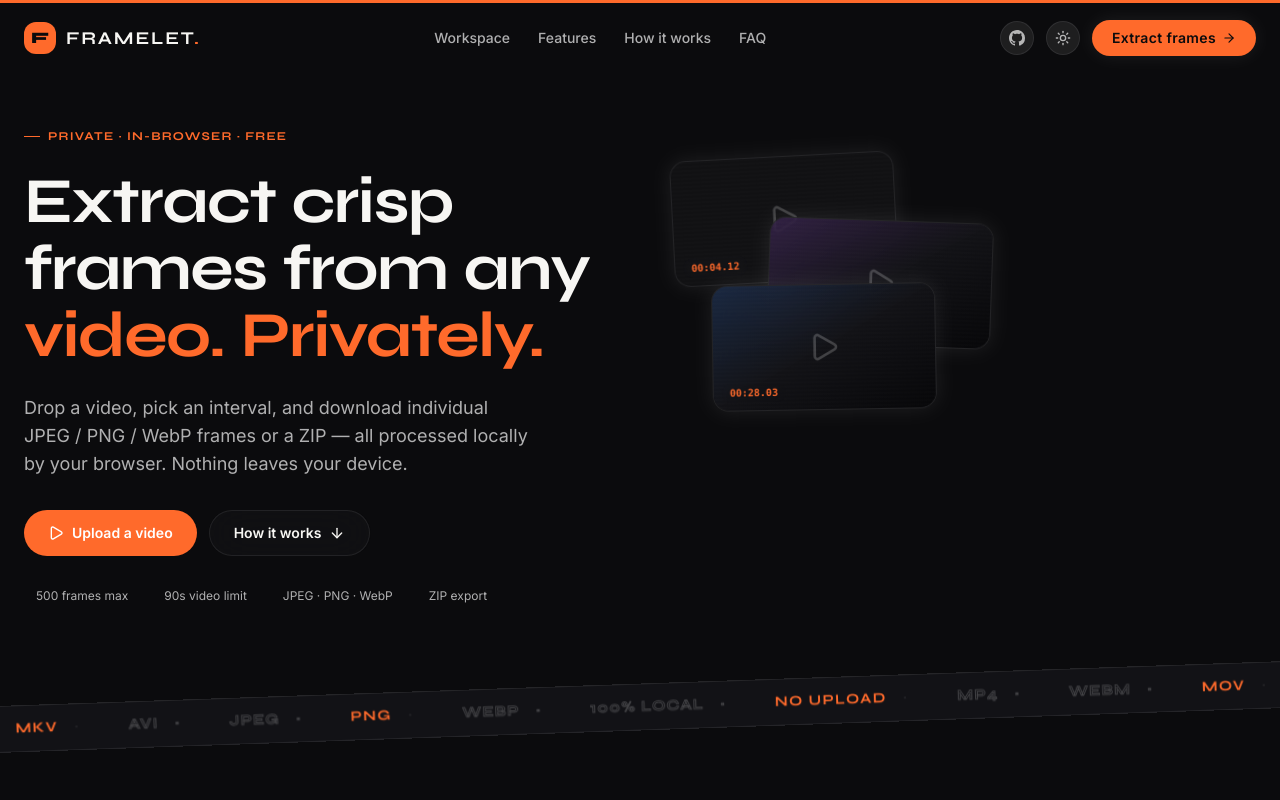
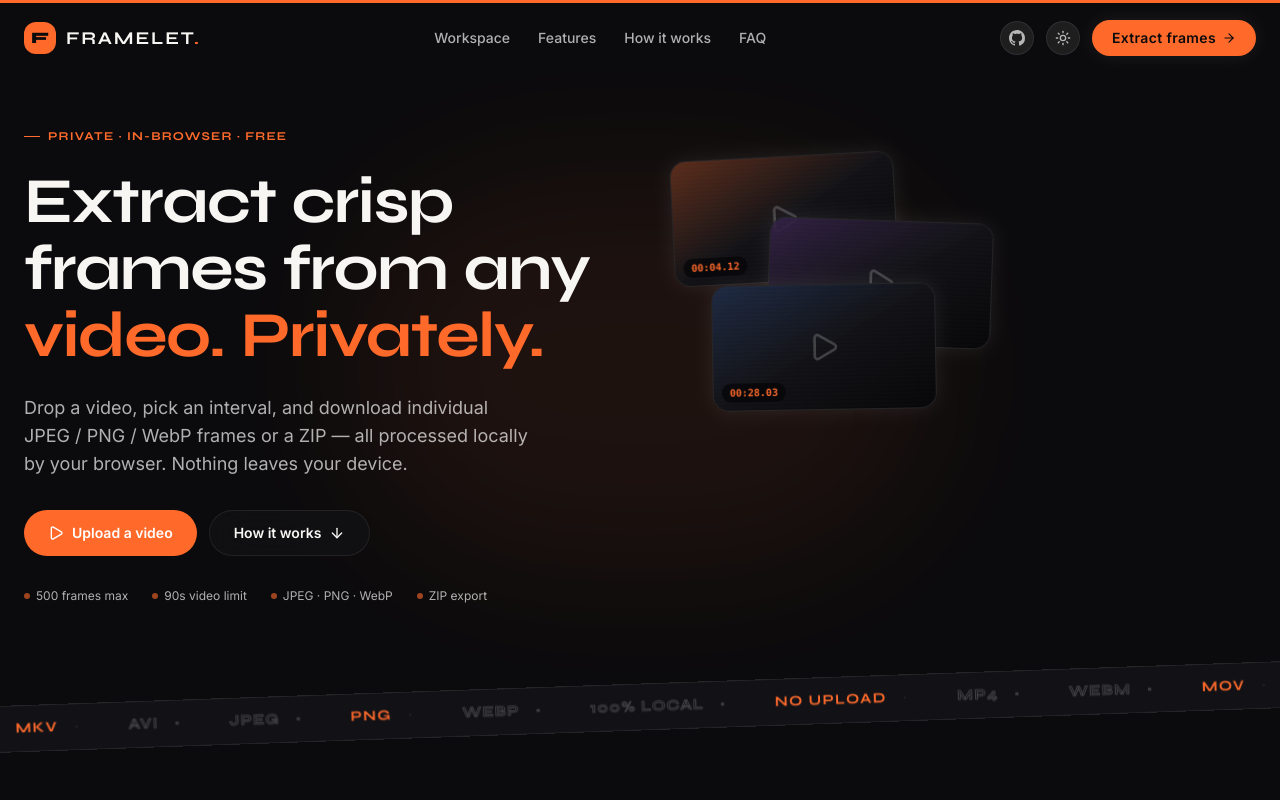
Before and after one commit to Amal-kphilip/Framelet, a Next.js app: page / in a window 1280 px wide. Shown: the top 800 px of the page. Built offline with nearby package versions, Linux system fonts and the light colour scheme.

Commit message:
fix(tokens): enable Tailwind alpha modifiers on brand colors and set color-scheme

```diff
--- a/src/app/globals.css
+++ b/src/app/globals.css
@@ -12,15 +12,20 @@
   --corner-radius: 12px;
 
   /* Pixora-inspired dark theme (default) */
+  color-scheme: dark;
   --background: #0b0b0d;
   --foreground: #f7f6f3;
   --brand-bg: #0b0b0d;
+  --brand-bg-rgb: 11 11 13;
   --brand-surface: #070709;
+  --brand-surface-rgb: 7 7 9;
   --brand-accent: #ff6a2b;
+  --brand-accent-rgb: 255 106 43;
   --brand-accent-text: #ff7f47;
   --brand-accent-glow: rgba(255, 106, 43, 0.15);
   --brand-accent-15: rgba(255, 106, 43, 0.15);
   --brand-card: #121216;
+  --brand-card-rgb: 18 18 22;
   --brand-card-hover: #181820;
   --brand-muted: rgba(255, 255, 255, 0.68);
   --brand-border: rgba(255, 255, 255, 0.08);
@@ -151,14 +156,19 @@
 }
 
 .light {
+  color-scheme: light;
   --background: #f7f6f3;
   --foreground: #141418;
   --brand-bg: #f7f6f3;
+  --brand-bg-rgb: 247 246 243;
   --brand-surface: #eeece6;
+  --brand-surface-rgb: 238 236 230;
   --brand-accent: #ff6a2b;
+  --brand-accent-rgb: 255 106 43;
   --brand-accent-text: #c2410c;
   --brand-accent-glow: rgba(255, 106, 43, 0.14);
   --brand-card: rgba(255, 255, 255, 0.85);
+  --brand-card-rgb: 255 255 255;
   --brand-card-hover: #ffffff;
   --brand-muted: #52525b;
   --brand-border: rgba(20, 20, 24, 0.12);
--- a/tailwind.config.ts
+++ b/tailwind.config.ts
@@ -17,12 +17,12 @@ const config: Config = {
         background: "var(--background)",
         foreground: "var(--foreground)",
         brand: {
-          bg: "var(--brand-bg)",
-          surface: "var(--brand-surface)",
-          accent: "var(--brand-accent)",
+          bg: "rgb(var(--brand-bg-rgb) / <alpha-value>)",
+          surface: "rgb(var(--brand-surface-rgb) / <alpha-value>)",
+          accent: "rgb(var(--brand-accent-rgb) / <alpha-value>)",
           accentText: "var(--brand-accent-text)",
           accentGlow: "var(--brand-accent-glow)",
-          card: "var(--brand-card)",
+          card: "rgb(var(--brand-card-rgb) / <alpha-value>)",
           cardHover: "var(--brand-card-hover)",
           muted: "var(--brand-muted)",
           border: "var(--brand-border)",
```
